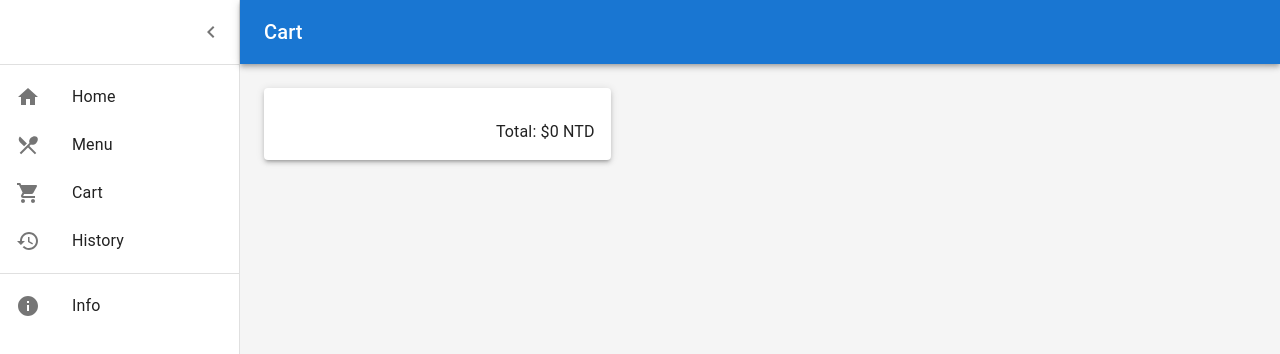
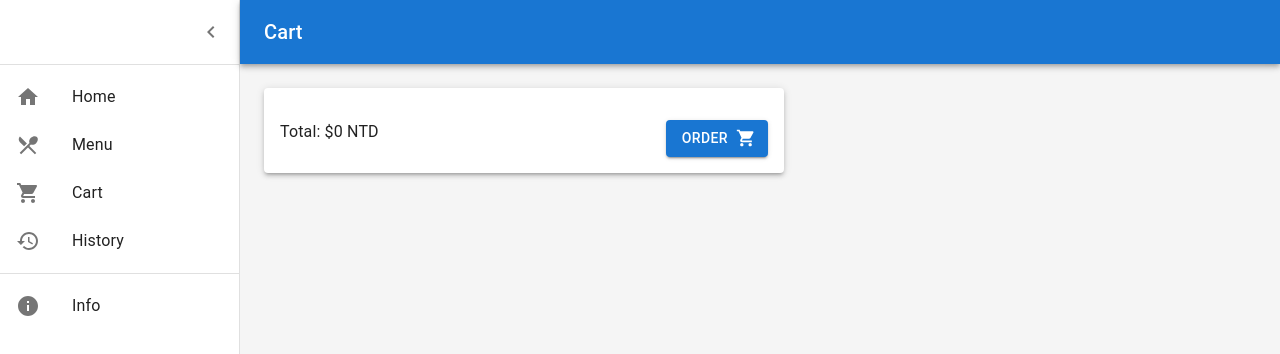
Before and after one commit to chengxi600/isCoolLabOA, a React (Create React App) app: page /cart in a window 1280 px wide. Shown: the top 354 px of the page. Built offline with nearby package versions, Linux system fonts and the light colour scheme.

Commit message:
added states for storing history and submitting cart functionality

```diff
--- a/src/data/cartSlice.tsx
+++ b/src/data/cartSlice.tsx
@@ -50,9 +50,12 @@ export const cartSlice = createSlice({
         delete state.items[action.payload.name]
       }
     },
+    emptyCart: () => {
+      return initialState
+    }
   }
 })
 
-export const { addOneToCart, removeOneFromCart, removeAllFromCart } = cartSlice.actions
+export const { addOneToCart, removeOneFromCart, removeAllFromCart, emptyCart } = cartSlice.actions
 
 export default cartSlice.reducer
--- /dev/null
+++ b/src/data/historySlice.tsx
@@ -0,0 +1,29 @@
+import { createSlice, PayloadAction } from '@reduxjs/toolkit'
+import { ItemInfo } from './cartSlice'
+
+export interface Order {
+  order: Record<string, ItemInfo>
+  totalPrice: number
+}
+
+const initialState: Order[] = []
+
+export const historySlice = createSlice({
+  name: 'history',
+  initialState,
+  reducers: {
+    addToHistory: (state, action: PayloadAction<Order>) => {
+      //if cart not empty
+      if(Object.keys(action.payload.order).length !== 0) {
+        state.push(action.payload)
+      }
+    },
+    clearAllHistory: (state) => {
+      return initialState
+    },
+  }
+})
+
+export const { addToHistory, clearAllHistory } = historySlice.actions
+
+export default historySlice.reducer
--- a/src/pages/CartPage.tsx
+++ b/src/pages/CartPage.tsx
@@ -1,11 +1,17 @@
-import { Typography, Grid, List, Paper, Divider, Box } from "@mui/material";
+import { Typography, Grid, List, Paper, Divider, Box, Button, Alert, Snackbar, IconButton } from "@mui/material";
 import CartItem from "../components/CartItem";
-import { useAppSelector } from "../hooks";
+import { useAppDispatch, useAppSelector } from "../hooks";
 import React, { useMemo } from "react";
+import ShoppingCartIcon from '@mui/icons-material/ShoppingCart';
+import CloseIcon from '@mui/icons-material/Close';
+import { addToHistory, Order } from "../data/historySlice";
+import { emptyCart } from "../data/cartSlice";
 
 export default function CartPage() {
 
-  const items = useAppSelector(state => state.cart.items)
+  const dispatch = useAppDispatch();
+  const items = useAppSelector(state => state.cart.items);
+  const [open, setOpen] = React.useState(false);
   const totalPrice = useMemo(() => {
     let total = 0
     for(let prop in items) total += (items[prop].price * items[prop].quantity)
@@ -22,17 +28,66 @@ export default function CartPage() {
     )
   }
 
+  const handleSubmit = () => {
+    setOpen(true)
+
+    const payload: Order = {
+      order: items,
+      totalPrice: totalPrice
+    }
+
+    //submit order
+    dispatch(addToHistory(payload))
+    dispatch(emptyCart())
+  }
+
+  const handleClose = (event: React.SyntheticEvent | Event, reason?: string) => {
+    if (reason === 'clickaway') {
+      return;
+    }
+
+    setOpen(false);
+  };
+
+  const action = (
+    <React.Fragment>
+      <IconButton
+        size="small"
+        aria-label="close"
+        color="inherit"
+        onClick={handleClose}
+      >
+        <CloseIcon fontSize="small" />
+      </IconButton>
+    </React.Fragment>
+  );
+
     return (
       <Grid container>
-        <Grid item xs={6} md={4} margin={3}>
+        <Grid item xs={6} md={6} margin={3}>
           <Paper elevation={3}>
           <List>
               {cartList}
           </List>
-          <Box display="flex" justifyContent="flex-end" padding={2}>
-            <Typography>
-              Total: ${totalPrice} NTD
-            </Typography>
+          <Box flexDirection="row" display="flex" justifyContent="space-between">
+            <Box padding={2} justifyContent="flex-start">
+              <Typography>
+                Total: ${totalPrice} NTD
+              </Typography>
+            </Box>
+            <Box padding={2} justifyContent="flex-end">
+              <Button variant="contained" endIcon={<ShoppingCartIcon />} onClick={handleSubmit}>
+                Order
+              </Button>
+            </Box>
+            <Snackbar
+                  open={open}
+                  autoHideDuration={1000}
+                  onClose={handleClose}
+                  action={action}
+              >
+                  <Alert variant="filled" severity="success">Order Submitted!</Alert>
+              </Snackbar>
           </Box>
           </Paper>
         </Grid>
--- a/src/store.tsx
+++ b/src/store.tsx
@@ -1,9 +1,11 @@
 import { configureStore } from '@reduxjs/toolkit'
 import cartReducer from './data/cartSlice';
+import historyReducer from './data/historySlice';
 
 export const store = configureStore({
   reducer: {
     cart: cartReducer,
+    history: historyReducer
   }
 })
 
```
